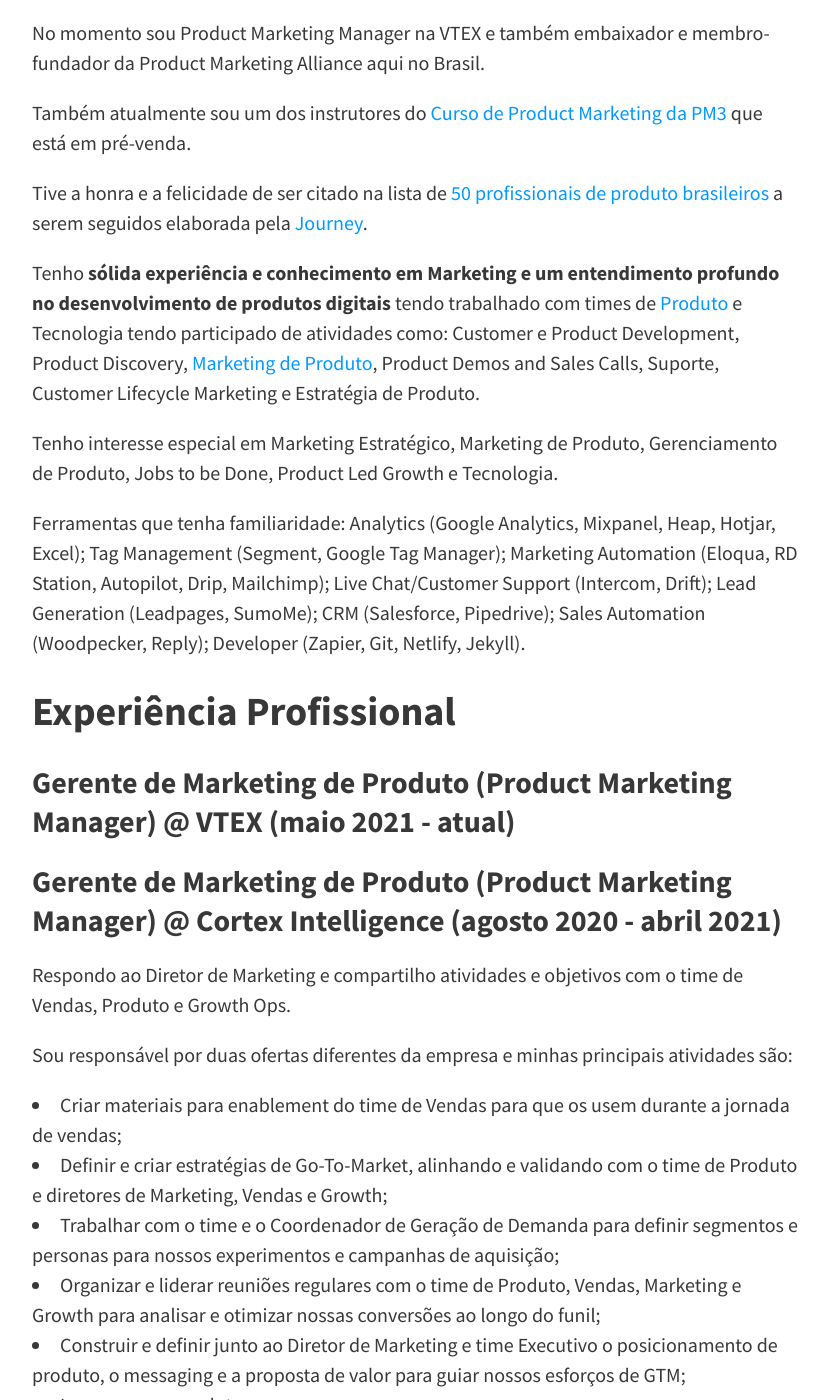
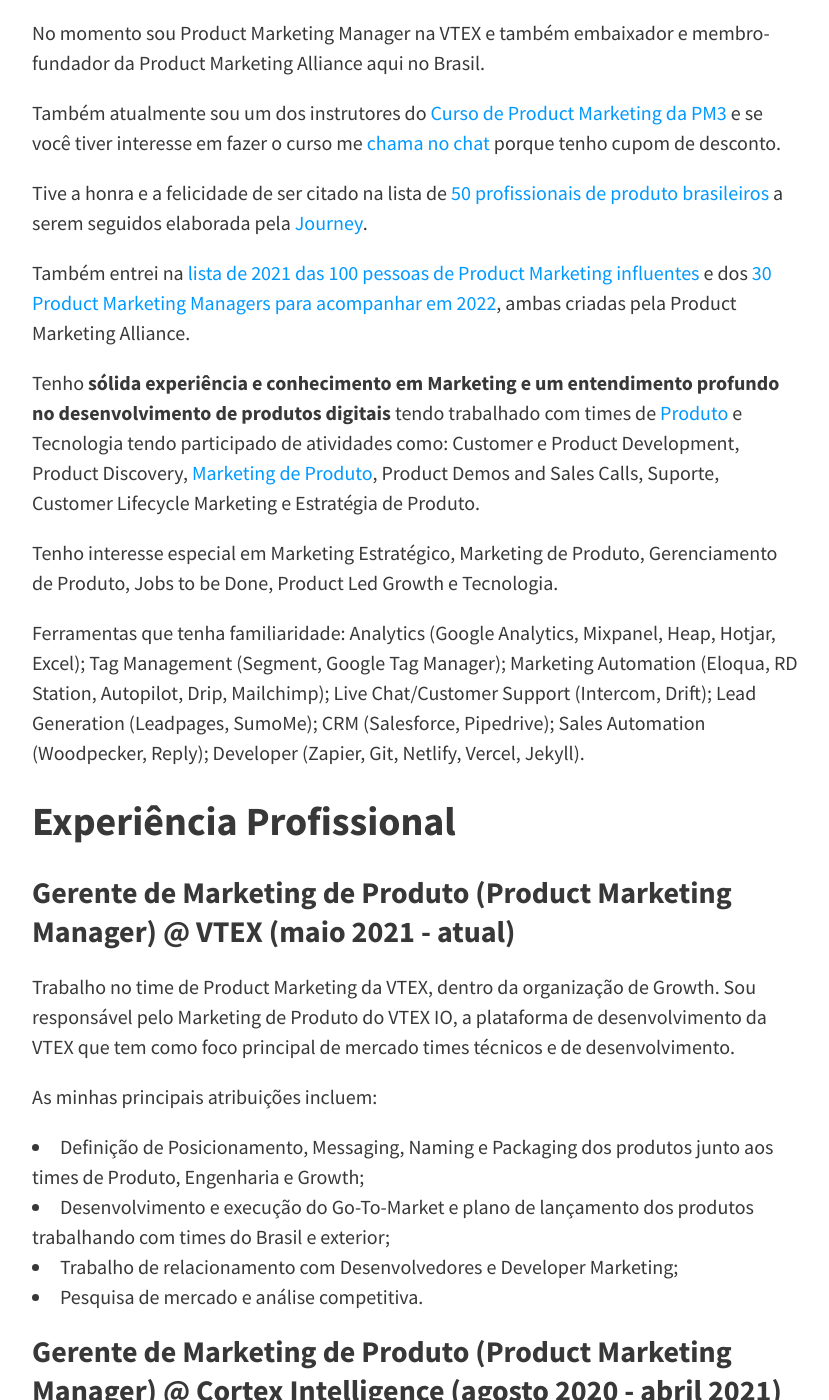
Before and after one commit to felipecbarbosa/felipecbarbosa.github.io, a Jekyll site: the page built from sobre.md, in a window 1280 px wide and 1400 px high, scrolled down 412 px. Shown: the whole window, without its empty margins (224-1053 px from the left). Built offline with Jekyll 4.4.1, drawn with Linux system fonts in a browser that asks for light colours; nearby versions of some CDN libraries; comment, search, counter and statistics services are not loaded; some of the changed text lies outside the part shown.

Commit message:
Edited About Me.

```diff
--- a/sobre.md
+++ b/sobre.md
@@ -9,25 +9,36 @@ Nos últimos 10 anos tenho trabalhado com [Marketing](/marketing/) e **Produto**
 
 No momento sou Product Marketing Manager na VTEX e também embaixador e membro-fundador da Product Marketing Alliance aqui no Brasil.
 
-Também atualmente sou um dos instrutores do [Curso de Product Marketing da PM3](https://www.cursospm3.com.br/curso-product-marketing/){:target="_blank"} que está em pré-venda.
+Também atualmente sou um dos instrutores do [Curso de Product Marketing da PM3](https://www.cursospm3.com.br/curso-product-marketing/){:target="_blank"} e se você tiver interesse em fazer o curso me [chama no chat](#hs-chat-open) porque tenho cupom de desconto.
 
 Tive a honra e a felicidade de ser citado na lista de [50 profissionais de produto brasileiros](/files/50-profissionais-produto.pdf){:target="_blank"} a serem seguidos elaborada pela [Journey](https://somosjourney.com/){:target="_blank"}.
+
+Também entrei na [lista de 2021 das 100 pessoas de Product Marketing influentes](/files/pma-top-100-influencers-2021.pdf) e dos [30 Product Marketing Managers para acompanhar em 2022](https://www.productmarketingalliance.com/30-product-marketers-to-look-out-for-in-2022/){:target="_blank"}, ambas criadas pela Product Marketing Alliance.
 
 Tenho **sólida experiência e conhecimento em Marketing e um entendimento profundo no desenvolvimento de produtos digitais** tendo trabalhado com times de [Produto](/produto/) e Tecnologia tendo participado de atividades como: Customer e Product Development, Product Discovery, [Marketing de Produto](/marketing-de-produto/), Product Demos and Sales Calls, Suporte, Customer Lifecycle Marketing e Estratégia de Produto.
 
 Tenho interesse especial em Marketing Estratégico, Marketing de Produto, Gerenciamento de Produto, Jobs to be Done, Product Led Growth e Tecnologia.
 
-Ferramentas que tenha familiaridade: Analytics (Google Analytics, Mixpanel, Heap, Hotjar, Excel); Tag Management (Segment, Google Tag Manager); Marketing Automation (Eloqua, RD Station, Autopilot, Drip, Mailchimp); Live Chat/Customer Support (Intercom, Drift); Lead Generation (Leadpages, SumoMe); CRM (Salesforce, Pipedrive); Sales Automation (Woodpecker, Reply); Developer (Zapier, Git, Netlify, Jekyll).
+Ferramentas que tenha familiaridade: Analytics (Google Analytics, Mixpanel, Heap, Hotjar, Excel); Tag Management (Segment, Google Tag Manager); Marketing Automation (Eloqua, RD Station, Autopilot, Drip, Mailchimp); Live Chat/Customer Support (Intercom, Drift); Lead Generation (Leadpages, SumoMe); CRM (Salesforce, Pipedrive); Sales Automation (Woodpecker, Reply); Developer (Zapier, Git, Netlify, Vercel, Jekyll).
 
 ## Experiência Profissional
 
 ### Gerente de Marketing de Produto (Product Marketing Manager) @ VTEX (maio 2021 - atual)
 
+Trabalho no time de Product Marketing da VTEX, dentro da organização de Growth. Sou responsável pelo Marketing de Produto do VTEX IO, a plataforma de desenvolvimento da VTEX que tem como foco principal de mercado times técnicos e de desenvolvimento.
+
+As minhas principais atribuições incluem:
+
+- Definição de Posicionamento, Messaging, Naming e Packaging dos produtos junto aos times de Produto, Engenharia e Growth;
+- Desenvolvimento e execução do Go-To-Market e plano de lançamento dos produtos trabalhando com times do Brasil e exterior;
+- Trabalho de relacionamento com Desenvolvedores e Developer Marketing;
+- Pesquisa de mercado e análise competitiva.
+
 ### Gerente de Marketing de Produto (Product Marketing Manager) @ Cortex Intelligence (agosto 2020 - abril 2021)
 
-Respondo ao Diretor de Marketing e compartilho atividades e objetivos com o time de Vendas, Produto e Growth Ops.
+Respondia ao Diretor de Marketing e compartilhava atividades e objetivos com o time de Vendas, Produto e Growth Ops.
 
-Sou responsável por duas ofertas diferentes da empresa e minhas principais atividades são:
+Fui responsável por duas ofertas diferentes da empresa e minhas principais atividades são:
 
 - Criar materiais para enablement do time de Vendas para que os usem durante a jornada de vendas;
 - Definir e criar estratégias de Go-To-Market, alinhando e validando com o time de Produto e diretores de Marketing, Vendas e Growth;
```
Also changed, not shown: 1 other file.
